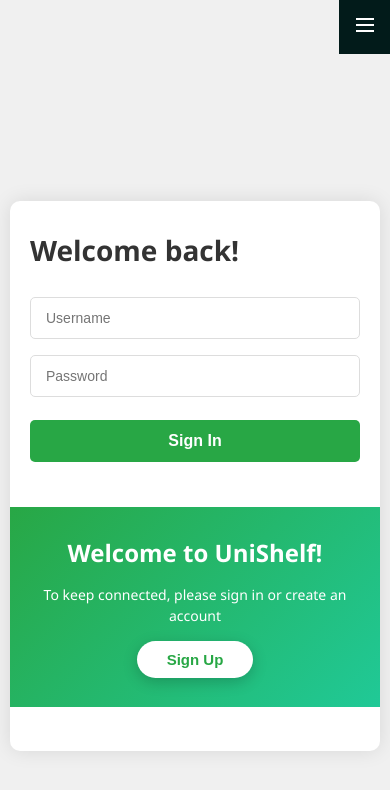
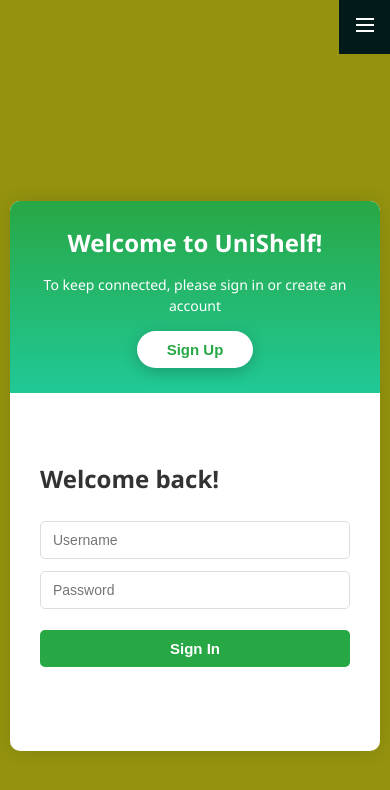
Before and after one commit to nguyenvantai2010/SGU-Nhom8-WebDev, a plain HTML site: page pages/auth.html in a window 390 px wide. Drawn offline with Linux system fonts and the light colour scheme.

Commit message:
Update auth.css for styling and responsiveness

```diff
--- a/css/auth.css
+++ b/css/auth.css
@@ -1,5 +1,5 @@
 body {
-  background: #f0f0f0;
+  background: #94920f;
   font-family: 'Segoe UI', Tahoma, Geneva, Verdana, sans-serif;
 }
 
@@ -68,7 +68,6 @@ body {
   transition: all 0.6s cubic-bezier(0.68, -0.55, 0.265, 1.55);
   z-index: 3;
 }
-
 
 .overlay-content {
   height: 100%;
@@ -182,63 +181,20 @@ form button:hover {
     flex-direction: column;
   }
 
-  /* Tắt animation translateX cho mobile */
-  .form-panel {
+  /* Panel xanh CỐ ĐỊNH Ở TRÊN */
+  .overlay-panel {
+    position: absolute;
     width: 100%;
-    position: relative;
-    left: 0 !important;
+    height: 35%;
+    top: 0;
+    left: 0;
+    right: auto;
+    bottom: auto;
+    background: linear-gradient(180deg, #28a745 0%, #20c997 100%);
+    color: white;
+    transition: none;
     transform: none !important;
-    padding: 30px 20px;
-    transition: opacity 0.5s ease, transform 0.5s ease;
-  }
-
-  /* Login panel mặc định */
-  #login-panel {
-    order: 2;
-    opacity: 1;
-    transform: translateY(0);
-    display: flex;
-  }
-
-  /* Signup panel mặc định ẩn */
-  #signup-panel {
-    order: 2;
-    opacity: 0;
-    transform: translateY(20px);
-    display: none;
-  }
-
-  /* Khi active (chuyển sang Sign Up) */
-  .container.active #login-panel {
-    opacity: 0;
-    transform: translateY(-20px);
-    display: none;
-  }
-
-  .container.active #signup-panel {
-    opacity: 1;
-    transform: translateY(0);
-    display: flex;
-  }
-
-  /* Overlay panel */
-  .overlay-panel {
-    width: 100%;
-    height: 200px;
-    position: relative;
-    right: 0 !important;
-    transform: none !important;
-    transition: all 0.5s ease;
-  }
-
-  /* Overlay mặc định ở dưới */
-  .overlay-panel {
-    order: 3;
-  }
-
-  /* Khi active, overlay lên trên */
-  .container.active .overlay-panel {
-    order: 1;
+    z-index: 3;
   }
 
   .overlay-content {
@@ -258,4 +214,61 @@ form button:hover {
     padding: 10px 30px;
     font-size: 15px;
   }
+
+  /* Form panels - Trượt ngang bên dưới panel xanh */
+  .form-panel {
+    width: 100%;
+    height: 65%;
+    top: 35%;
+    left: 0;
+    padding: 30px;
+    transition: all 0.6s cubic-bezier(0.68, -0.55, 0.265, 1.55);
+    position: absolute;
+  }
+
+  /* Login panel mặc định */
+  #login-panel {
+    transform: translateX(0%);
+    z-index: 2;
+    opacity: 1;
+    visibility: visible;
+  }
+
+  /* Signup panel mặc định nằm bên phải */
+  #signup-panel {
+    transform: translateX(100%);
+    z-index: 1;
+    opacity: 0;
+    visibility: hidden;
+  }
+
+  /* Khi active (chuyển sang Sign Up) */
+  .container.active #login-panel {
+    transform: translateX(-100%);
+    z-index: 1;
+    opacity: 0;
+    visibility: hidden;
+  }
+
+  .container.active #signup-panel {
+    transform: translateX(-50%);
+    z-index: 2;
+    opacity: 1;
+    visibility: visible;
+  }
+
+  .form-panel h2 {
+    font-size: 24px;
+  }
+
+  form input {
+    padding: 10px 12px;
+    margin: 6px 0;
+    font-size: 14px;
+  }
+
+  form button {
+    padding: 10px;
+    font-size: 15px;
+  }
 }
```
